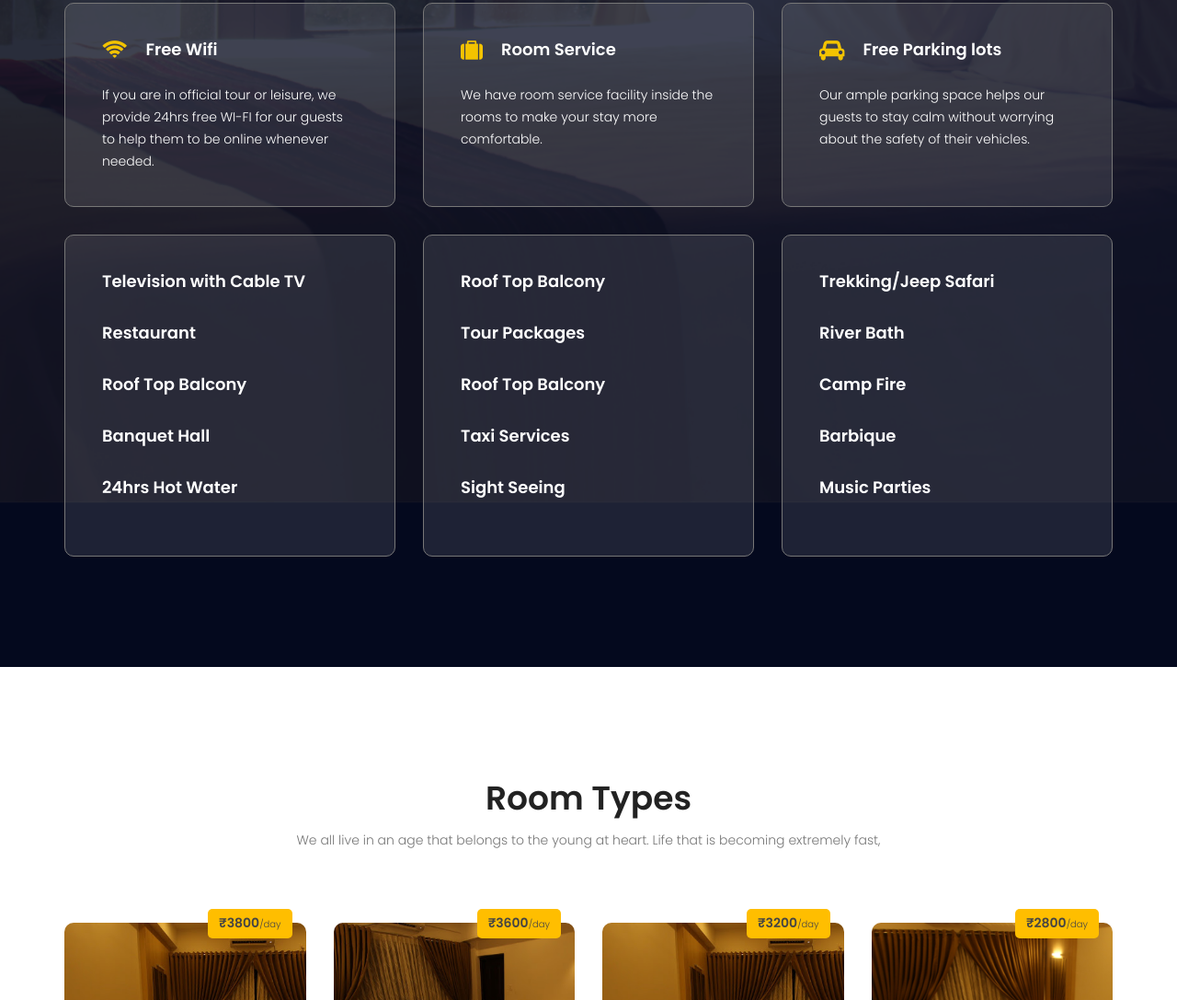
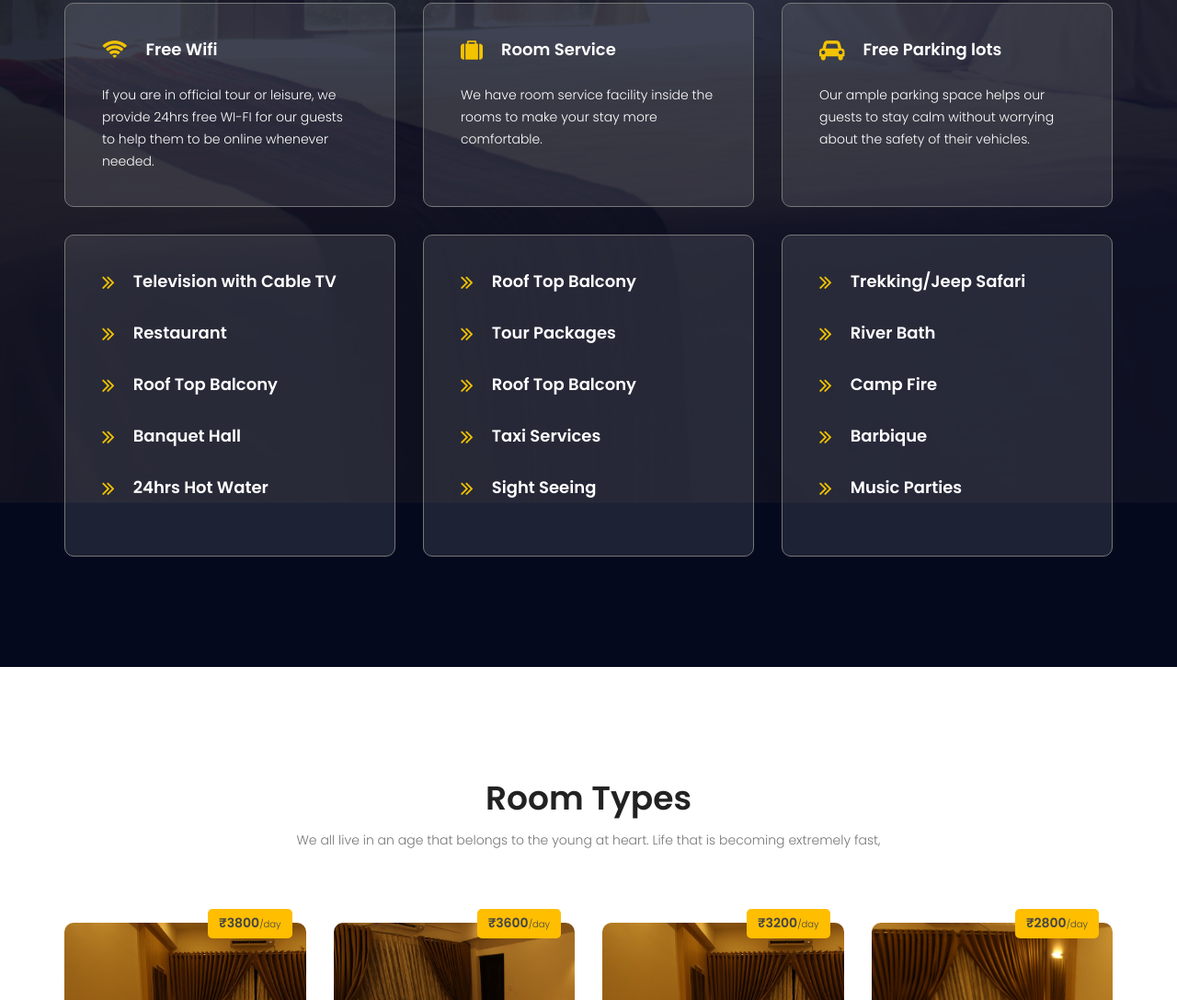
Before and after one commit to shameelsadaka/resort_work, a plain HTML site: page index.html in a window 1280 px wide. Shown: the part 1731-2818 px from the top of the page at 92% size. Drawn offline with Linux system fonts and the light colour scheme.

Commit message:
Added icons in faciloties

```diff
--- a/index.html
+++ b/index.html
@@ -126,32 +126,32 @@
 
                                         <div class="col-lg-4 col-md-6">
                         <div class="facilities_item">
-                            <h4 class="sec_h4"><!-- <i class="fa fa-tv"></i> -->Television with Cable TV<br></h4>
-                            <h4 class="sec_h4"><!-- <i class="fa fa-tv"></i> -->Restaurant<br></h4>
-                             <h4 class="sec_h4"><!-- <i class="fa fa-calendar-o"></i> -->Roof Top Balcony</h4>
-                             <h4 class="sec_h4"><!-- <i class="fa fa-calendar-o"></i> -->Banquet Hall</h4>
-                              <h4 class="sec_h4"><!-- <i class="fa fa-calendar-o"></i> -->24hrs Hot Water</h4>
+                            <h4 class="sec_h4"><i class="fa  fa-angle-double-right "></i>Television with Cable TV<br></h4>
+                            <h4 class="sec_h4"><i class="fa fa-angle-double-right "></i>Restaurant<br></h4>
+                             <h4 class="sec_h4"> <i class="fa fa-angle-double-right"></i>Roof Top Balcony</h4>
+                             <h4 class="sec_h4"> <i class="fa fa-angle-double-right"></i>Banquet Hall</h4>
+                              <h4 class="sec_h4"> <i class="fa fa-angle-double-right"></i>24hrs Hot Water</h4>
 
                             <p></p>
                         </div>
                     </div>
                     <div class="col-lg-4 col-md-6">
                         <div class="facilities_item">
-                            <h4 class="sec_h4"><!-- <i class="fa fa-calendar-o"></i> -->Roof Top Balcony</h4>
-                                                          <h4 class="sec_h4"><!-- <i class="fa fa-calendar-o"></i> -->Tour Packages</h4>
-                              <h4 class="sec_h4"><!-- <i class="fa fa-calendar-o"></i> -->Roof Top Balcony</h4>
-                              <h4 class="sec_h4"><!-- <i class="fa fa-calendar-o"></i> -->Taxi Services</h4>
-                              <h4 class="sec_h4"><!-- <i class="fa fa-calendar-o"></i> -->Sight Seeing</h4>
+                            <h4 class="sec_h4"> <i class="fa fa-angle-double-right"></i>Roof Top Balcony</h4>
+                                                          <h4 class="sec_h4"> <i class="fa fa-angle-double-right"></i>Tour Packages</h4>
+                              <h4 class="sec_h4"> <i class="fa fa-angle-double-right"></i>Roof Top Balcony</h4>
+                              <h4 class="sec_h4"> <i class="fa fa-angle-double-right"></i>Taxi Services</h4>
+                              <h4 class="sec_h4"> <i class="fa fa-angle-double-right"></i>Sight Seeing</h4>
                             <p></p>
                         </div>
                     </div>
                     <div class="col-lg-4 col-md-6">
                         <div class="facilities_item">
-                           <h4 class="sec_h4"><!-- <i class="fa fa-calendar-o"></i> -->Trekking/Jeep Safari</h4>
-                           <h4 class="sec_h4"><!-- <i class="fa fa-calendar-o"></i> -->River Bath</h4>
-                           <h4 class="sec_h4"><!-- <i class="fa fa-calendar-o"></i> -->Camp Fire</h4>
-                            <h4 class="sec_h4"><!-- <i class="fa fa-calendar-o"></i> -->Barbique</h4>
-                             <h4 class="sec_h4"><!-- <i class="fa fa-calendar-o"></i> -->Music Parties</h4>
+                           <h4 class="sec_h4"> <i class="fa fa-angle-double-right"></i>Trekking/Jeep Safari</h4>
+                           <h4 class="sec_h4"> <i class="fa fa-angle-double-right"></i>River Bath</h4>
+                           <h4 class="sec_h4"> <i class="fa fa-angle-double-right"></i>Camp Fire</h4>
+                            <h4 class="sec_h4"> <i class="fa fa-angle-double-right"></i>Barbique</h4>
+                             <h4 class="sec_h4"> <i class="fa fa-angle-double-right"></i>Music Parties</h4>
                             <p></p>
                         </div>
                     </div>
```
